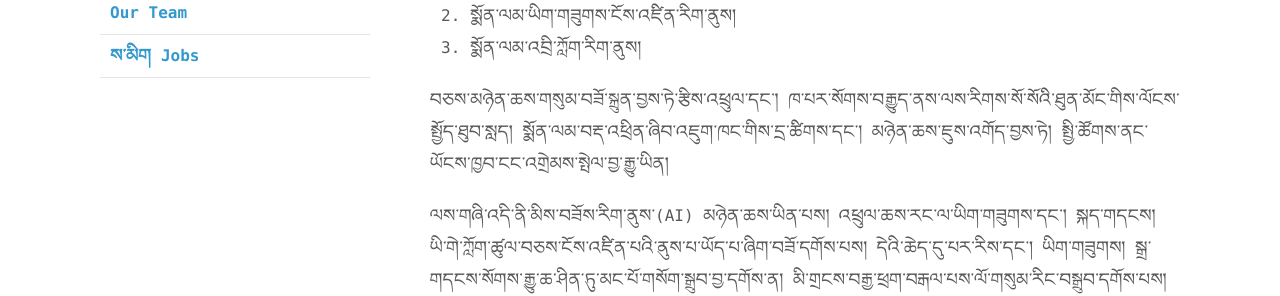
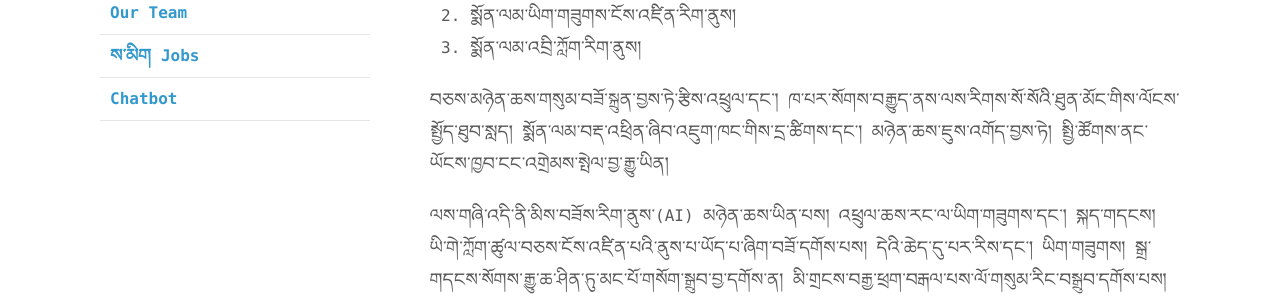
Before and after one commit to MonlamAI/monlam.ai, a Jekyll site: the page built from index.md, in a window 1280 px wide. Shown: the part 600-896 px from the top of the page. Built offline with Jekyll 4.4.1, drawn with Linux system fonts in a browser that asks for light colours.

Commit message:
Update _config.yml

```diff
--- a/_config.yml
+++ b/_config.yml
@@ -12,3 +12,5 @@ navigation:
     url: /partners
   - title: ས་མིག Jobs
     url: /jobs
+  - title: Chatbot
+    url: /chatbot
```
